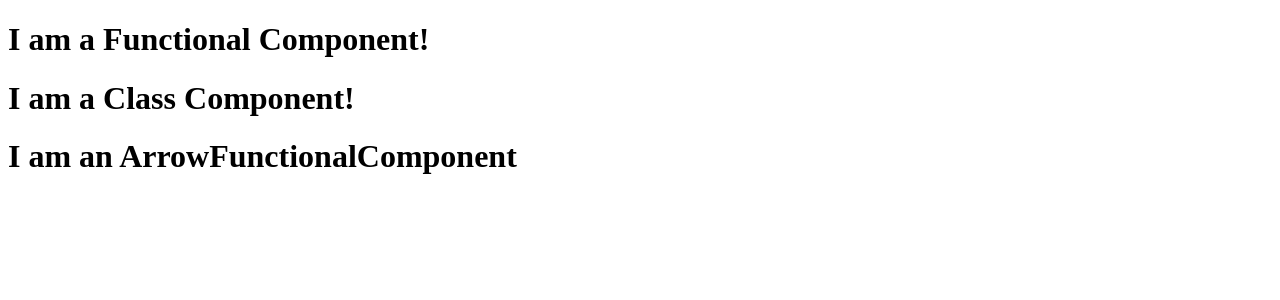
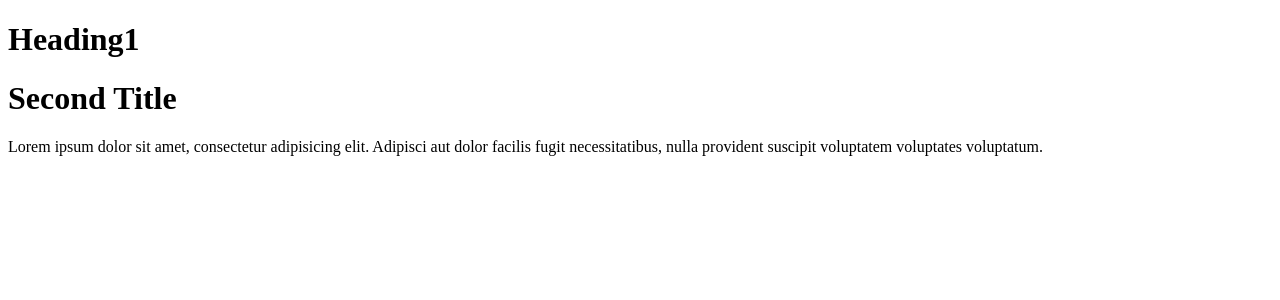
Before and after one commit to mach5ive/cf9-react-app, a React (Vite) app: page / in a window 1280 px wide. Shown: the top 300 px of the page. Built offline with nearby package versions, Linux system fonts and the light colour scheme.

Commit message:
feat: add ArrowFunctionalComponentWithProps component

```diff
--- a/src/App.tsx
+++ b/src/App.tsx
@@ -1,14 +1,71 @@
-import FunctionalComponent from "./components/LessonTwo/FunctionalComponent.tsx";
-import ClassComponent from "./components/LessonTwo/ClassComponent.tsx";
-import ArrowFunctionalComponent from "./components/LessonTwo/ArrowFunctionalComponent.tsx";
+// import FunctionalComponent from "./components/LessonTwo/FunctionalComponent.tsx";
+// import ArrowFunctionalComponent from "./components/LessonTwo/ArrowFunctionalComponent.tsx";
+// import ClassComponent from "./components/LessonTwo/ClassComponent.tsx";
+// import ArrowFunctionalComponent from "./components/LessonTwo/ArrowFunctionalComponent.tsx";
+import ArrowFunctionalComponentWithProps from "./components/LessonThree/ArrowFunctionalComponentWithProps.tsx";
+
+
+  //   type PropsA = {
+  //       title: string;
+  //       description: string;
+  //   }
+  //
+  //   type PropsB = {
+  //       title: string;
+  //       description: string;
+  //   }
+  //
+  // //   UNION
+  //   type Stqtus = "Error" | "Warning" | "Info";
+  //
+  // //   Tuples
+  //   type Coordinates = [number, number];
+  //
+  // //   Functions
+  //   type ClickHandler = (event: MouseEvent) => void;
+  //
+  // //   INTERSECTION
+  //   type Props = PropsA & PropsB;
+  //
+  //   interface PropsTwo {
+  //       title: string;
+  //       description: string;
+  //   }
+  //
+  //   interface PropsTwo {
+  //       price: number,
+  //       sort: number,
+  //   }
+  //
+  // //   PropsTwo = {title, description, price, sort}
+  //
+  //   interface PropsThree extends PropsTwo {
+  //       image: string,
+  //   }
+  //
+  // //   PropsThree = {title, description, price, sort, image}
 
 function App() {
 
   return (
     <>
-      <FunctionalComponent />
-      <ClassComponent />
-      <ArrowFunctionalComponent />
+      {/*LESSON TWO*/}
+      {/*<FunctionalComponent />*/}
+      {/*<FunctionalComponent />*/}
+      {/*<FunctionalComponent />*/}
+      {/*<FunctionalComponent />*/}
+      {/*<ClassComponent />*/}
+      {/*<ArrowFunctionalComponent />*/}
+
+      {/*LESSON THREE*/}
+      <ArrowFunctionalComponentWithProps
+          title="Heading1"/>
+      <ArrowFunctionalComponentWithProps
+          title="Second Title"
+          description="Lorem ipsum dolor sit amet, consectetur adipisicing elit. Adipisci aut dolor facilis fugit necessitatibus, nulla provident suscipit voluptatem voluptates voluptatum."
+      />
+
+
     </>
   )
 }
--- /dev/null
+++ b/src/components/LessonThree/ArrowFunctionalComponentWithProps.tsx
@@ -0,0 +1,16 @@
+type Props = {
+    title: string;
+    description?: string;
+}
+
+const ArrowFunctionalComponentWithProps = (
+    { title, description }: Props
+) => {
+    return (
+        <>
+            <h1>{title}</h1>
+            <p>{description}</p>
+        </>
+    )
+}
+export default ArrowFunctionalComponentWithProps;
--- a/src/components/LessonTwo/FunctionalComponent.tsx
+++ b/src/components/LessonTwo/FunctionalComponent.tsx
@@ -4,4 +4,4 @@ function FunctionalComponent() {
         <h1 className="be-red">{title}</h1>
     );
 }
-export default FunctionalComponent
+export default FunctionalComponent;
```
